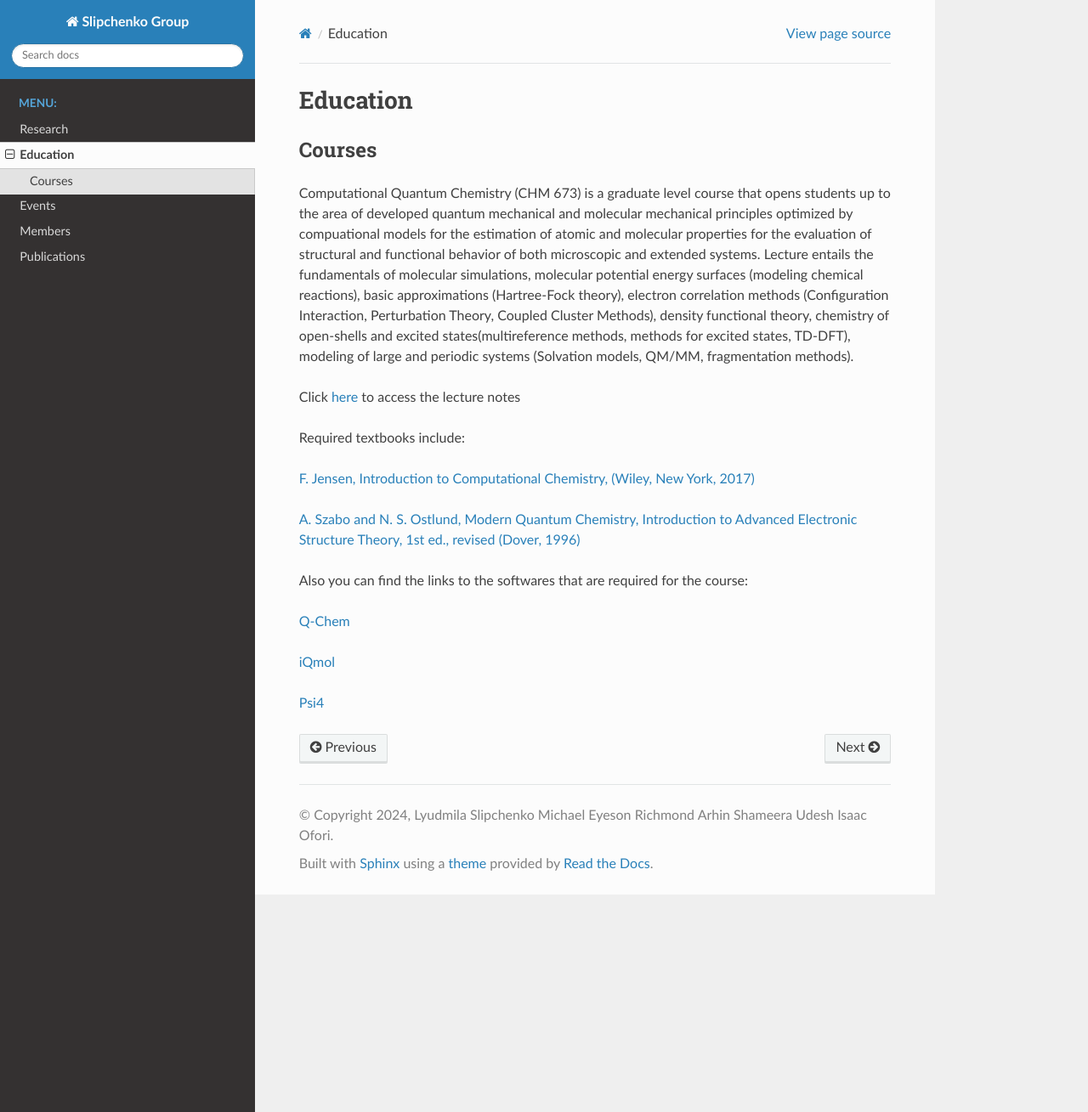
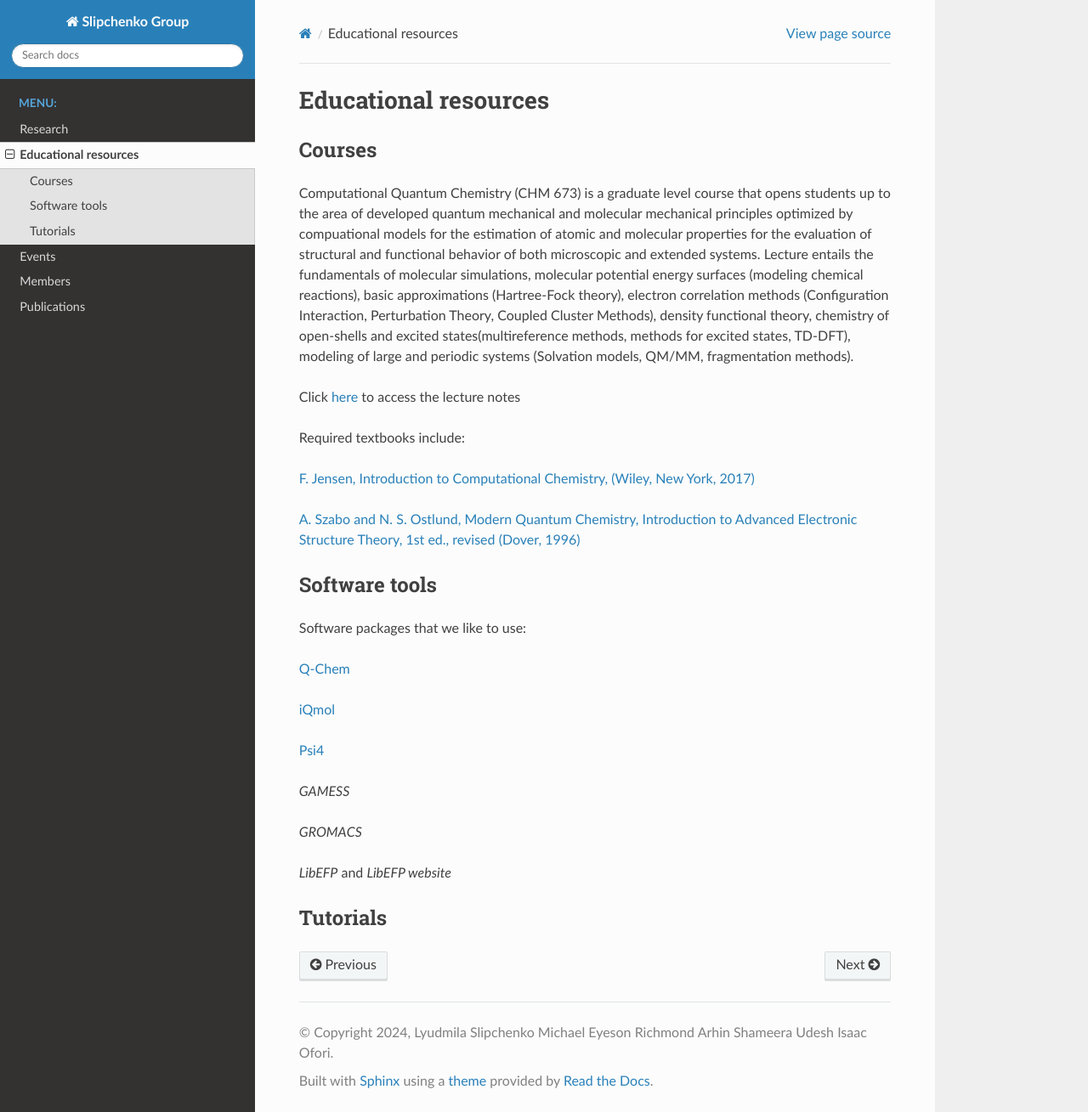
Before and after one commit to Slipchenko-Group/slipchenko-group.github.io, a Sphinx documentation site: the page built from source/Education.rst, in a window 1280 px wide and 1309 px high. Shown: the whole window at 85% size. Built offline with Sphinx 7.4.7 and the Read the Docs theme 3.1.0, drawn with Linux system fonts in a browser that asks for light colours; pages that are not in the unit, such as notebooks, are missing from menus.

Commit message:
Update Education.rst

```diff
--- a/source/Education.rst
+++ b/source/Education.rst
@@ -1,7 +1,9 @@
 .. _education:
 
-Education
-=========
+Educational resources
+======================
+
+.. _courses:
 
 Courses
 -------
@@ -24,10 +26,26 @@ Required textbooks include:
 `A. Szabo and N. S. Ostlund, Modern Quantum Chemistry, Introduction to Advanced Electronic Structure
 Theory, 1st ed., revised (Dover, 1996) <https://chemistlibrary.wordpress.com/wp-content/uploads/2015/02/modern-quantum-chemistry.pdf>`_
 
-Also you can find the links to the softwares that are required for the course:
+.. _software:
+
+Software tools
+---------------
+
+Software packages that we like to use:
 
 `Q-Chem <https://www.q-chem.com>`_
 
 `iQmol <https://iqmol.org>`_
 
 `Psi4 <https://psicode.org/>`_
+
+`GAMESS`
+
+`GROMACS`
+
+`LibEFP` and `LibEFP website`
+
+.. _tutorials:
+
+Tutorials
+----------
```
